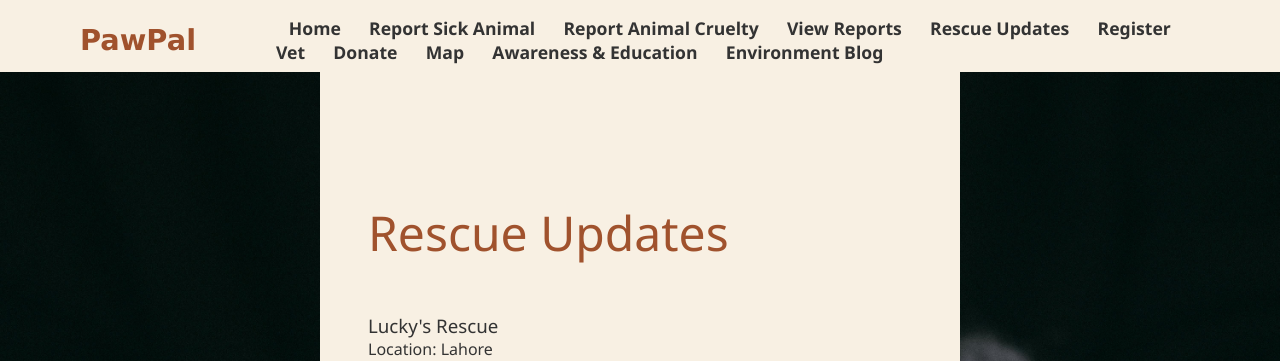
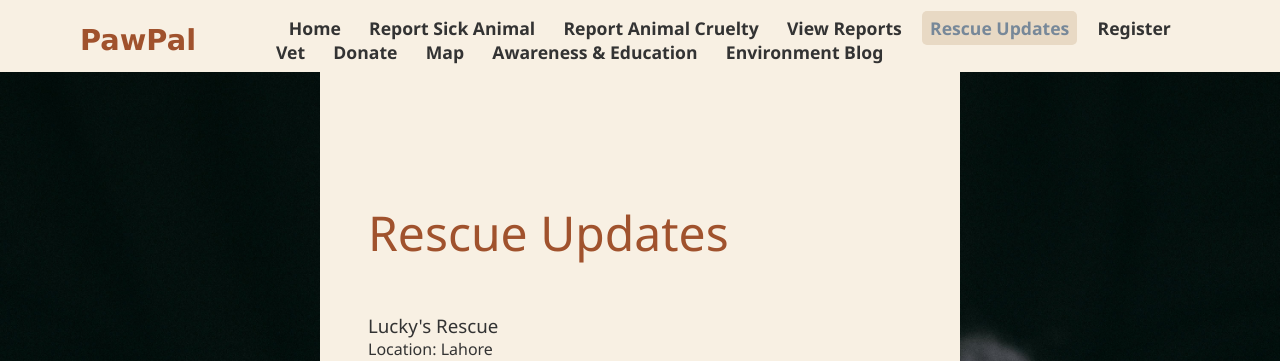
Before and after one commit to Ersatz-xD/PawPal, a Flask app: page /rescue in a window 1280 px wide. Shown: the top 361 px of the page. Run offline with Flask 3, Linux system fonts and the light colour scheme.

Commit message:
Update rescue.html

```diff
--- a/app/templates/rescue.html
+++ b/app/templates/rescue.html
@@ -16,7 +16,7 @@
             <a href="{{ url_for('main.report') }}">Report Sick Animal</a>
             <a href="{{ url_for('main.report_cruelty') }}">Report Animal Cruelty</a>
             <a href="{{ url_for('main.view_reports') }}">View Reports</a>
-            <a href="{{ url_for('main.rescue_updates') }}">Rescue Updates</a>
+            <a href="{{ url_for('main.rescue_updates') }}"class="active">Rescue Updates</a>
             <a href="{{ url_for('main.register') }}">Register Vet</a>
             <a href="{{ url_for('main.donate') }}">Donate</a>
             <a href="{{ url_for('main.map_page') }}">Map</a>
```
